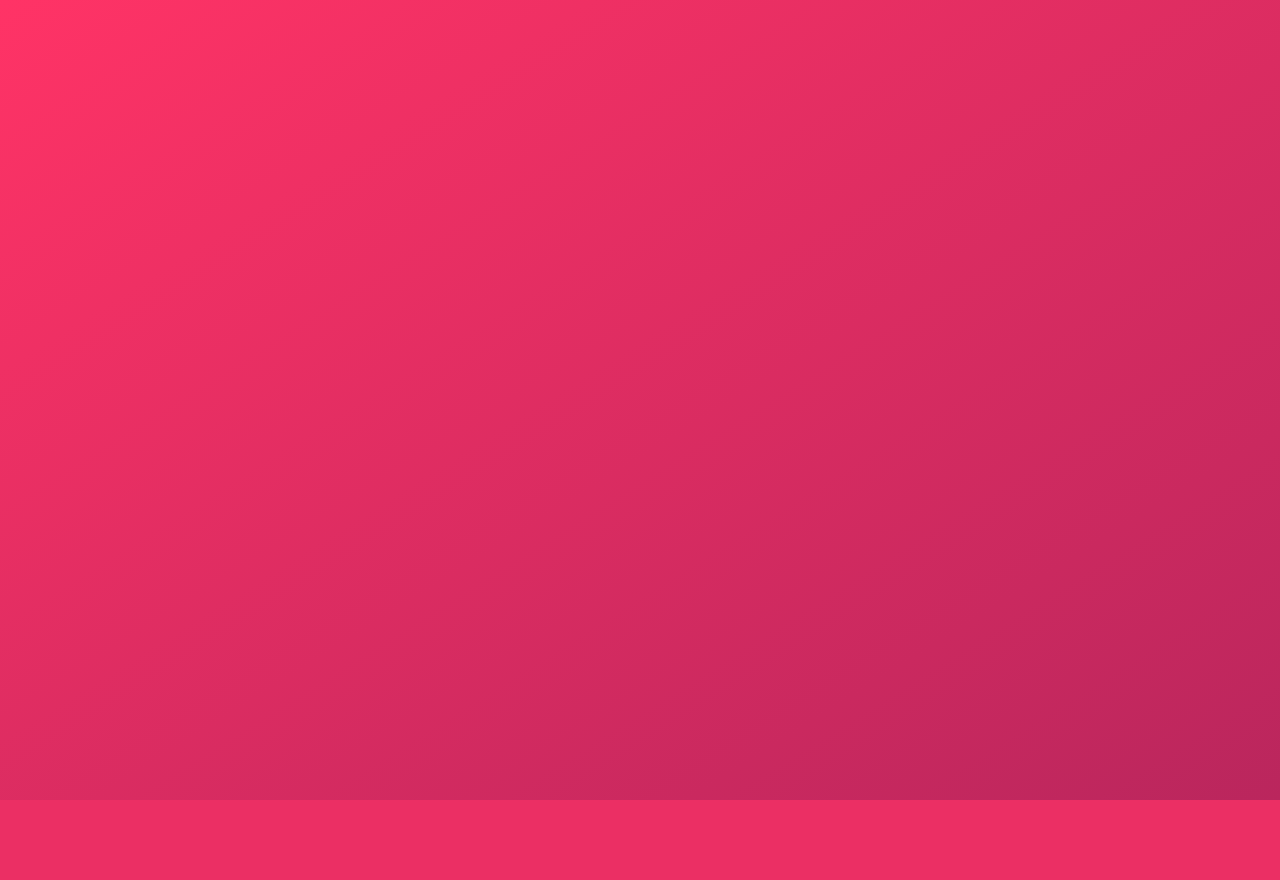
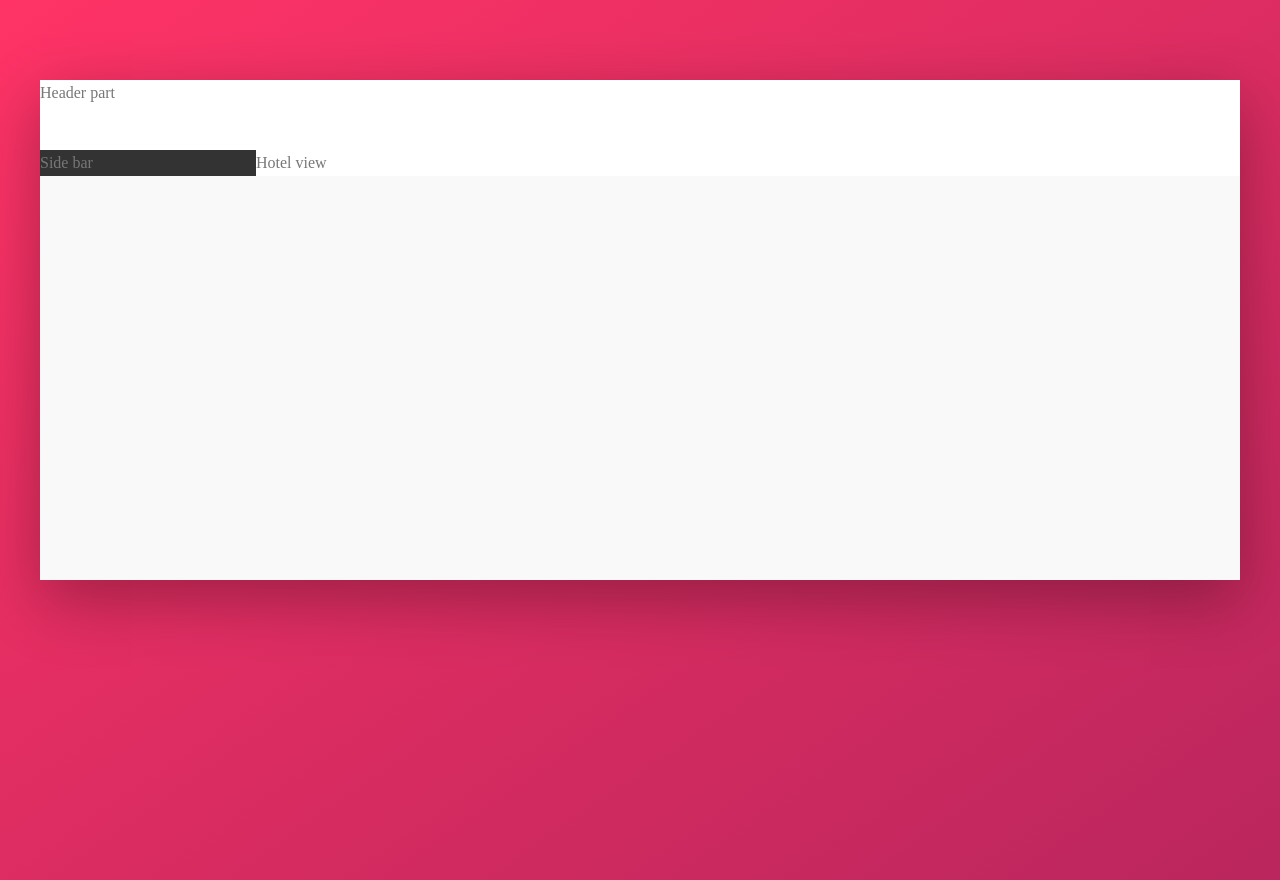
Before and after one commit to Mohib834/jonas-trillo-project, a website built with webpack: page src/index.html in a window 1280 px wide. Before the commit the page ends 800 px from the top, so only its background shows below. Built offline with nearby package versions, Linux system fonts and the light colour scheme.

Commit message:
Added webpage layout and configure it with flexbox

```diff
--- a/src/index.html
+++ b/src/index.html
@@ -7,6 +7,19 @@
     <title>Document</title>
 </head>
 <body>
+    <div class="container">
+        <header class="header">
+            Header part
+        </header>
+        <div class="content">
+            <nav class="sidebar">
+                Side bar
+            </nav>
+            <main class="hotel-view">
+                Hotel view
+            </main>
+        </div>
+    </div>
 
 </body>
 </html>
--- a/src/sass/_base.scss
+++ b/src/sass/_base.scss
@@ -29,6 +29,8 @@
     --color-Grey-dark-1: #333;
     --color-Grey-dark-2: #777;
     --color-Grey-dark-3: #999;
+
+    --shadow-dark: 0 2rem 6rem rgba(0,0,0,.3);
 }
 
 *{
--- a/src/sass/_layout.scss
+++ b/src/sass/_layout.scss
@@ -0,0 +1,29 @@
+.container{
+    max-width:120rem;
+    margin: 8rem auto;
+    background-color:var(--color-Grey-light-1);
+    box-shadow: var(--shadow-dark);
+
+    min-height:50rem;
+}
+
+.header{
+    height:7rem;
+    background-color: #fff;
+    border-bottom:var(--color-Grey-light-2);
+}
+
+.content{
+    display:flex;
+}
+
+.sidebar{
+    background:var(--color-Grey-dark-1);
+
+    flex: 0 0 18%; //flex-basis:18%; to define width of flex item
+}
+
+.hotel-view{
+    background-color:#fff;
+    flex: 1; // by setting flex = 1 we meant to grow the flex item as much as there is a space
+}
```
